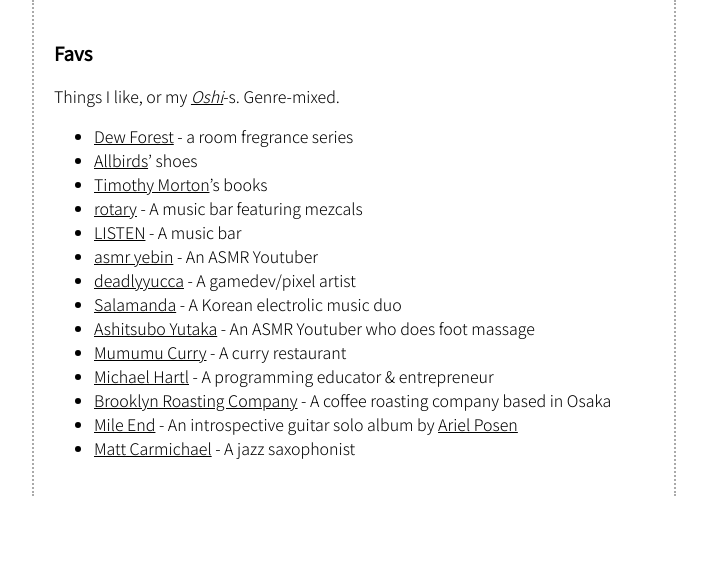
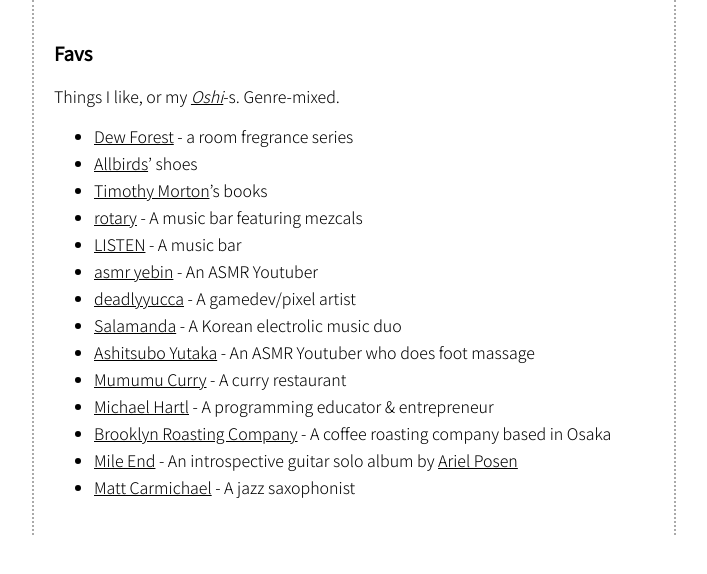
Before and after one commit to mkataoka73/mkataoka73.github.io, a Jekyll site: the page built from favs.md, in a window 1280 px wide. Shown: the top 574 px of the page, without its empty margins (286-993 px from the left). Built offline with Jekyll 4.4.1, drawn with Linux system fonts in a browser that asks for light colours.

Commit message:
Add margin to li

```diff
--- a/_sass/main.scss
+++ b/_sass/main.scss
@@ -11,6 +11,10 @@ body {
 
   a {
     color: inherit;
+  }
+
+  li {
+    margin: 3px 0;
   }
   max-width: 600px;
   margin: auto;
```
